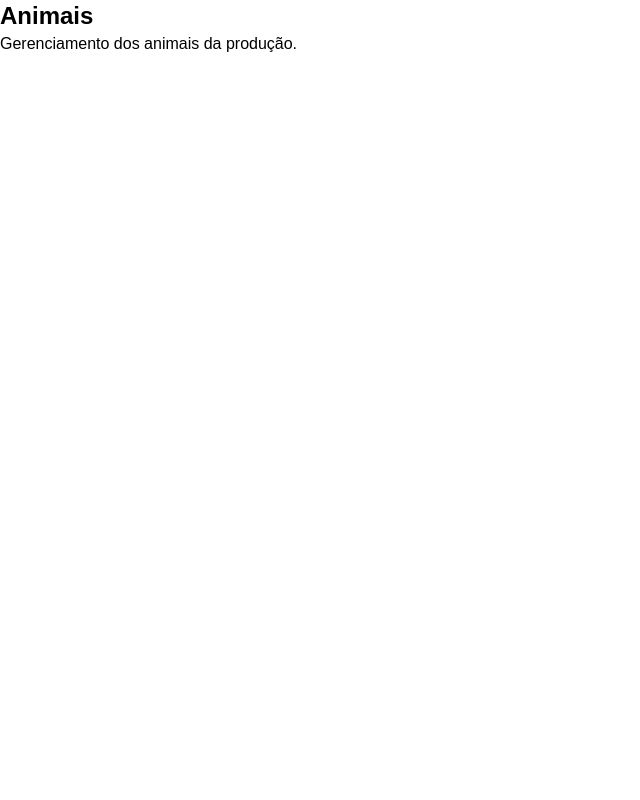
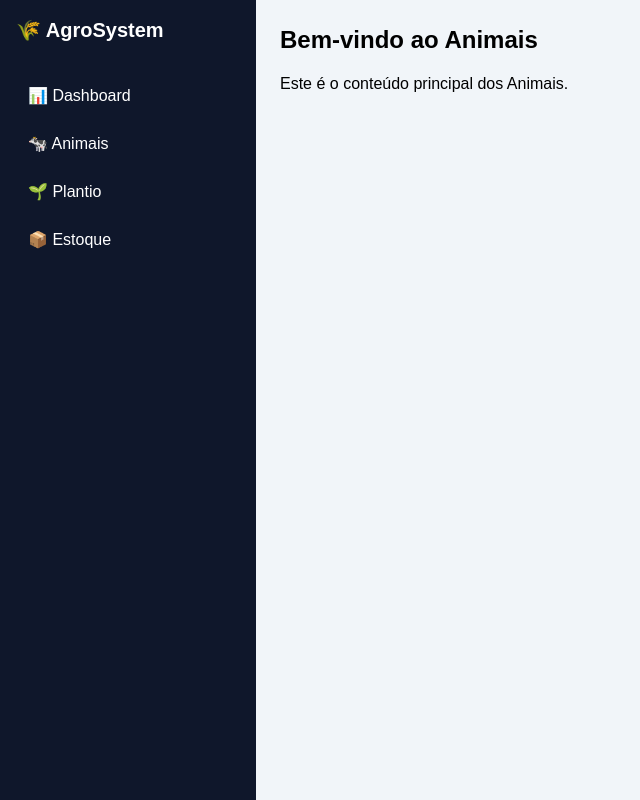
Before and after one commit to NycolasFreitasL/agro-system-TCC, a Next.js app: page /animais in a window 1280 px wide. Shown: the whole page, without its empty margins (0-640 px from the left). Built offline with nearby package versions, Linux system fonts and the light colour scheme.

Commit message:
links conectados

```diff
--- a/app/animais/page.tsx
+++ b/app/animais/page.tsx
@@ -1,10 +1,22 @@
-const Page = () => {
+"use client";
+
+import React from "react";
+import Sidebar from "../components/sidebar";
+
+const page = () => {
   return (
-    <div>
-      <h1 className="text-2xl font-bold">Animais</h1>
-      <p>Gerenciamento dos animais da produção.</p>
+    <div className="flex min-h-screen bg-slate-100">
+      <Sidebar />
+
+      <main className="flex-1 p-6">
+        <h1 className="text-2xl font-bold mb-4">
+          Bem-vindo ao Animais
+        </h1>
+
+        <p>Este é o conteúdo principal dos Animais.</p>
+      </main>
     </div>
   );
 };
 
-export default Page;
+export default page;
--- a/app/estoque/page.tsx
+++ b/app/estoque/page.tsx
@@ -1,8 +1,22 @@
-const Page = () => {
+"use client";
+
+import React from "react";
+import Sidebar from "../components/sidebar";
+
+const page = () => {
   return (
-    <div>
-      <h1 className="text-2xl font-bold">Estoque</h1>
-      <p>Gerenciamento do estoque.</p>
+    <div className="flex min-h-screen bg-slate-100">
+      <Sidebar />
+
+      <main className="flex-1 p-6">
+        <h1 className="text-2xl font-bold mb-4">
+          Bem-vindo ao Estoque
+        </h1>
+
+        <p>Este é o conteúdo principal do Estoque.</p>
+      </main>
     </div>
   );
 };
+
+export default page;
--- a/app/plantio/page.tsx
+++ b/app/plantio/page.tsx
@@ -1,12 +1,22 @@
-"use client"
+"use client";
 
-const Page = () => {
+import React from "react";
+import Sidebar from "../components/sidebar";
+
+const page = () => {
   return (
-    <div>
-      <h1 className="text-2xl font-bold">Estoque</h1>
-      <p>Gerenciamento do estoque.</p>
+    <div className="flex min-h-screen bg-slate-100">
+      <Sidebar />
+
+      <main className="flex-1 p-6">
+        <h1 className="text-2xl font-bold mb-4">
+          Bem-vindo ao Plantio
+        </h1>
+
+        <p>Este é o conteúdo principal do Plantio.</p>
+      </main>
     </div>
   );
 };
 
-export default Page;
+export default page;
```
